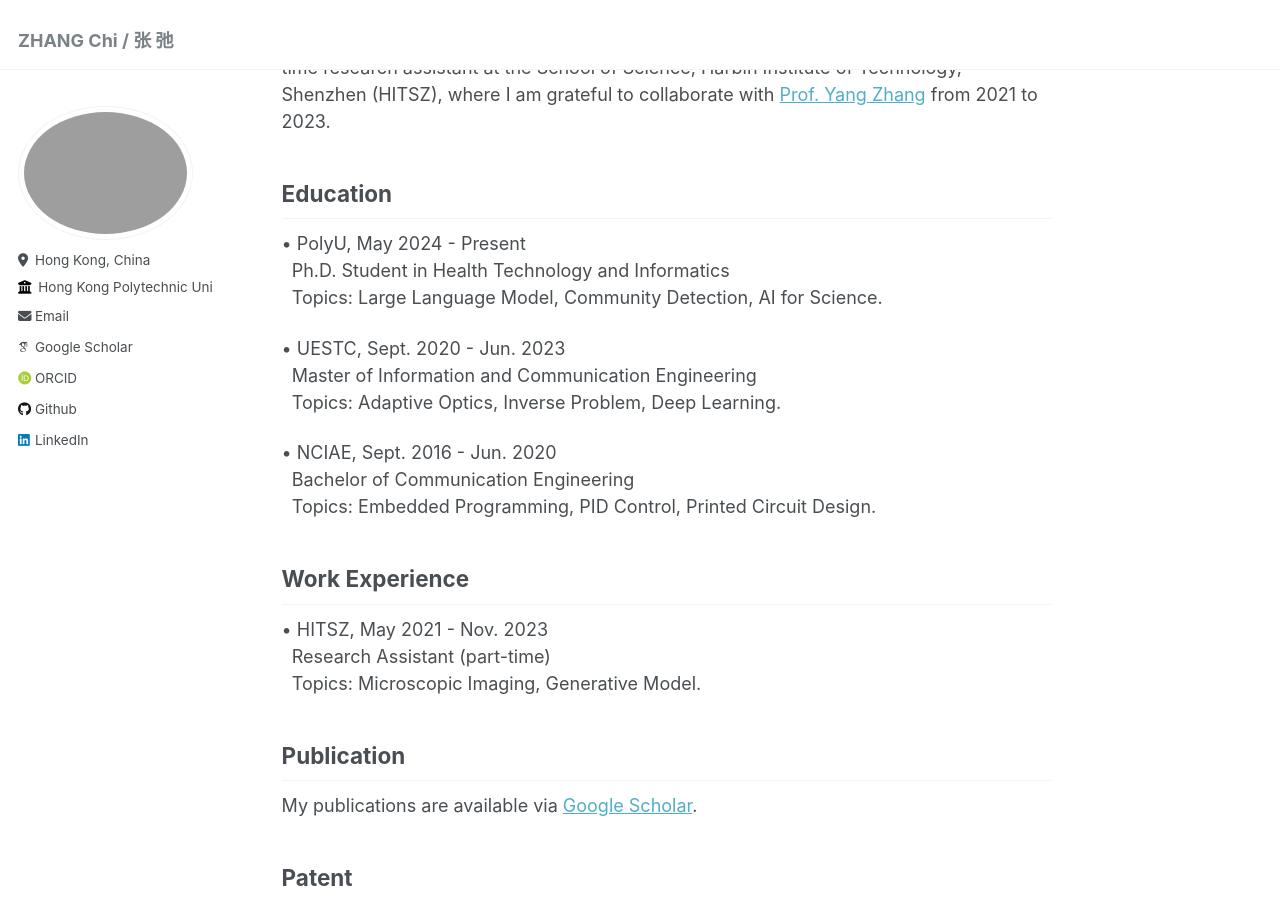
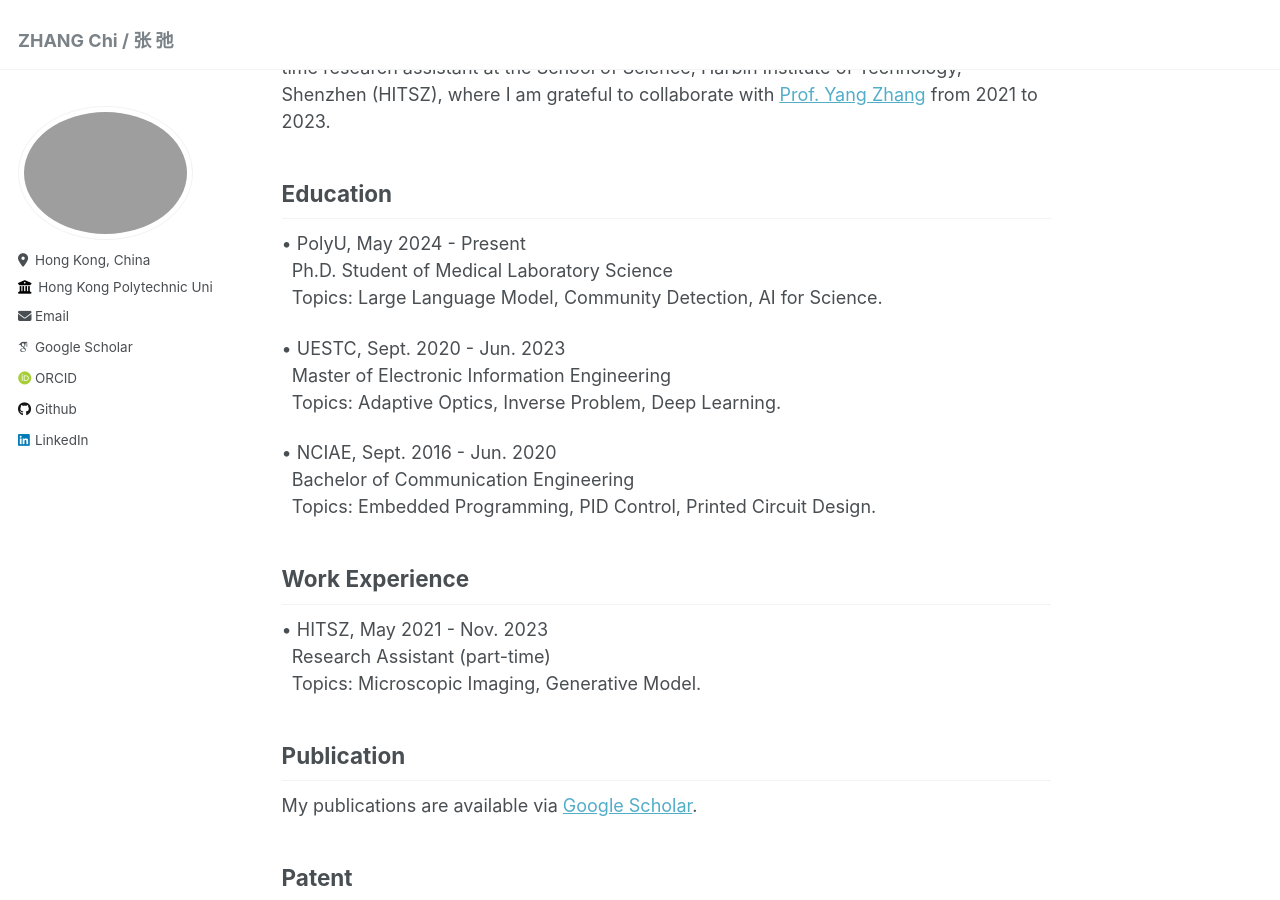
Before and after one commit to mrchasezhang/mrchasezhang.github.io, a Jekyll site: the page built from _pages/about.md, in a window 1280 px wide and 900 px high, scrolled down 411 px. Built offline with Jekyll 4.4.1, drawn with Linux system fonts in a browser that asks for light colours; some web fonts are replaced.

Commit message:
Update about.md

```diff
--- a/_pages/about.md
+++ b/_pages/about.md
@@ -16,11 +16,11 @@ I got my M.Eng. degree (2023) from School of Information and Communication Engin
 
 ## Education
 • PolyU,  May 2024 - Present
-&nbsp;  Ph.D. Student in Health Technology and Informatics
+&nbsp;  Ph.D. Student of Medical Laboratory Science
 &nbsp; Topics: Large Language Model, Community Detection, AI for Science.
 
 • UESTC,  Sept. 2020 - Jun. 2023
-&nbsp;  Master of Information and Communication Engineering
+&nbsp;  Master of Electronic Information Engineering
 &nbsp; Topics: Adaptive Optics, Inverse Problem, Deep Learning.
 
 • NCIAE,  Sept. 2016 - Jun. 2020
```
